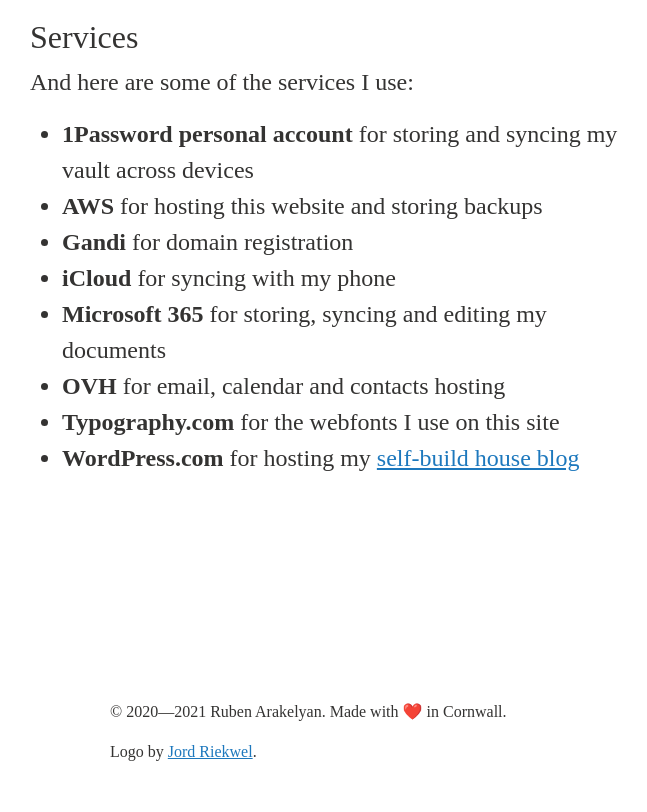
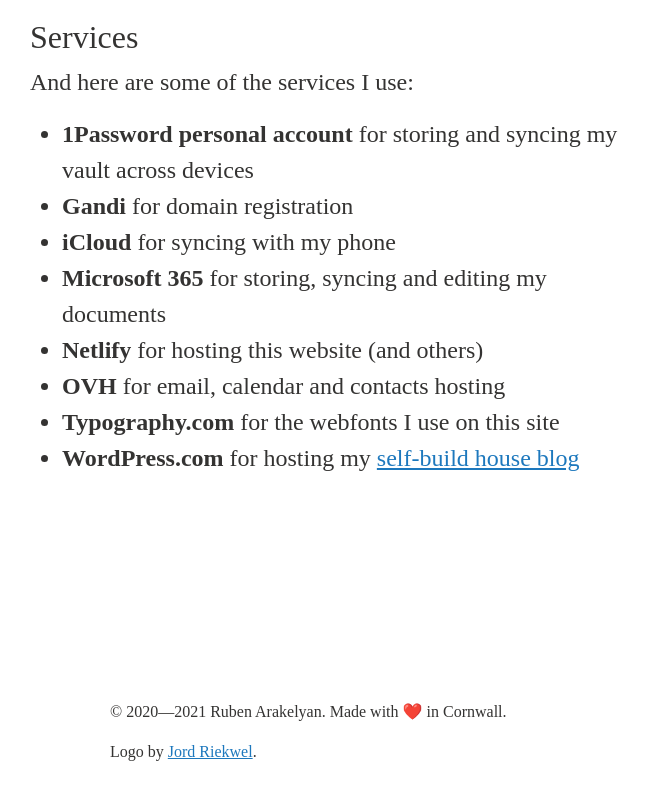
Before and after one commit to rubenarakelyan/ruben.arakelyan.uk, an Eleventy site: page src/uses.html in a window 1280 px wide. Shown: the part 2065-2877 px from the top of the page, without its empty margins (210-857 px from the left). Built offline with nearby package versions, Linux system fonts and the light colour scheme; Eleventy itself is replaced by a stand-in of ours; files that its build step writes are made by us from their sources; a web font is replaced by a local one.

Commit message:
Update hosting provider

```diff
--- a/src/uses.html
+++ b/src/uses.html
@@ -55,10 +55,10 @@
     <p>And here are some of the services I use:</p>
     <ul>
       <li><strong>1Password personal account</strong> for storing and syncing my vault across devices
-      <li><strong>AWS</strong> for hosting this website and storing backups</li>
       <li><strong>Gandi</strong> for domain registration</li>
       <li><strong>iCloud</strong> for syncing with my phone</li>
       <li><strong>Microsoft 365</strong> for storing, syncing and editing my documents</li>
+      <li><strong>Netlify</strong> for hosting this website (and others)</li>
       <li><strong>OVH</strong> for email, calendar and contacts hosting</li>
       <li><strong>Typography.com</strong> for the webfonts I use on this site</li>
       <li><strong>WordPress.com</strong> for hosting my <a href="https://seaglass-carbisbay.uk" target="_blank">self-build house blog</a></li>
```
